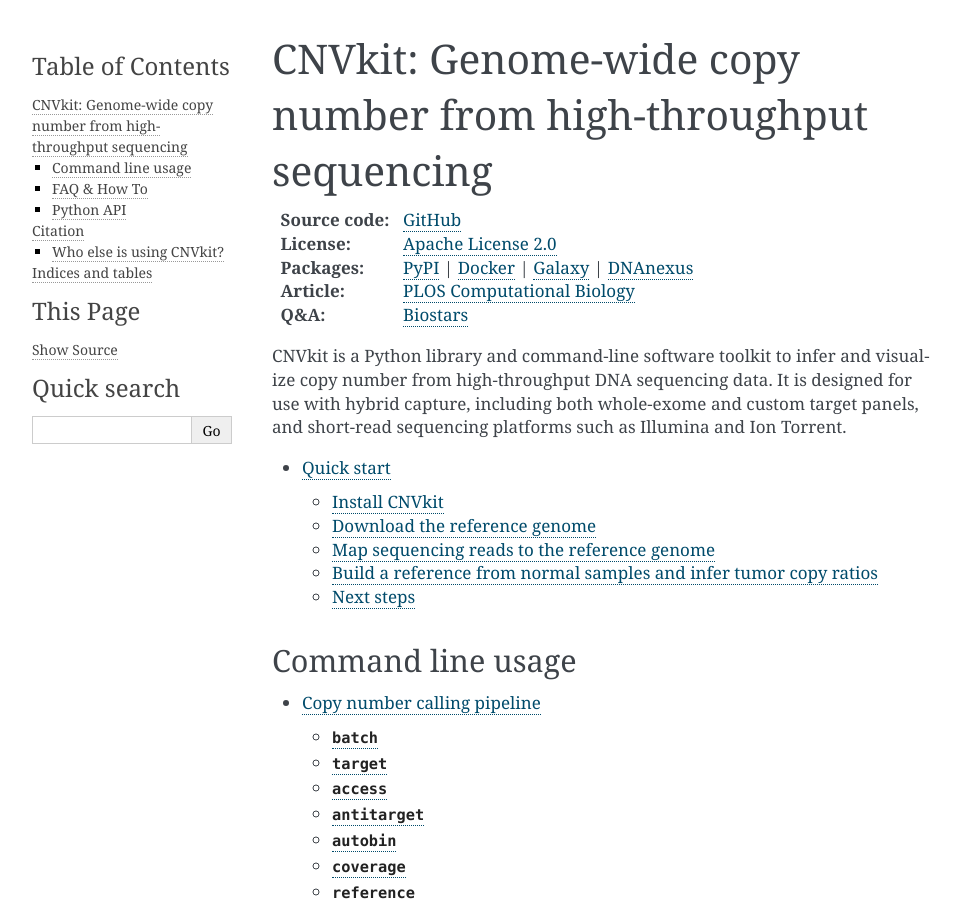
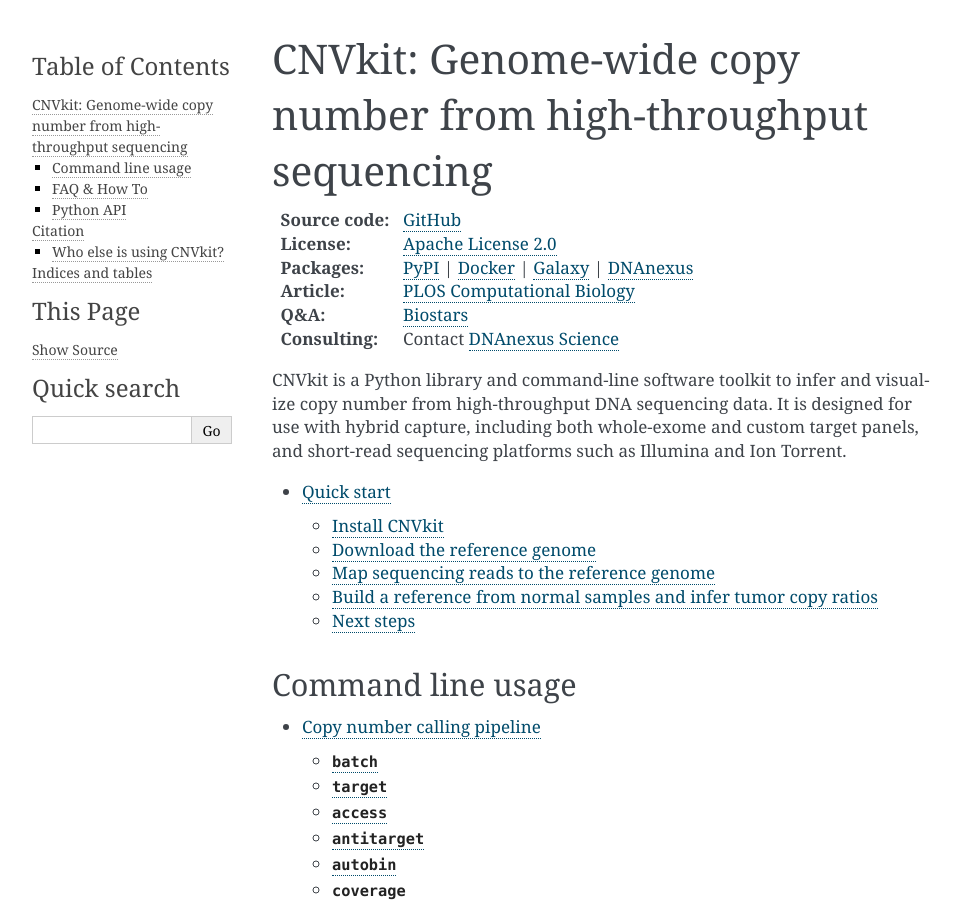
Before and after one commit to etal/cnvkit, a Sphinx documentation site: the page built from doc/index.rst, in a window 1280 px wide and 900 px high. Shown: the whole window, without its empty margins (148-1109 px from the left). Built offline with Sphinx 7.4.7, drawn with Linux system fonts in a browser that asks for light colours; the version number could not be read and is left out.

Commit message:
doc: Add link for consulting.

```diff
--- a/doc/index.rst
+++ b/doc/index.rst
@@ -6,6 +6,7 @@
 :Packages: `PyPI <https://pypi.python.org/pypi/CNVkit>`_ | `Docker <https://hub.docker.com/r/etal/cnvkit/>`_ | `Galaxy <https://testtoolshed.g2.bx.psu.edu/view/etal/cnvkit>`_ | `DNAnexus <https://platform.dnanexus.com/app/cnvkit_batch>`_
 :Article: `PLOS Computational Biology <http://dx.doi.org/10.1371/journal.pcbi.1004873>`_
 :Q&A: `Biostars <https://www.biostars.org/t/CNVkit/>`_
+:Consulting: Contact `DNAnexus Science <http://go.dnanexus.com/l/457982/2018-05-23/6v4h43>`_
 
 
 CNVkit is a Python library and command-line software toolkit to infer and
```
